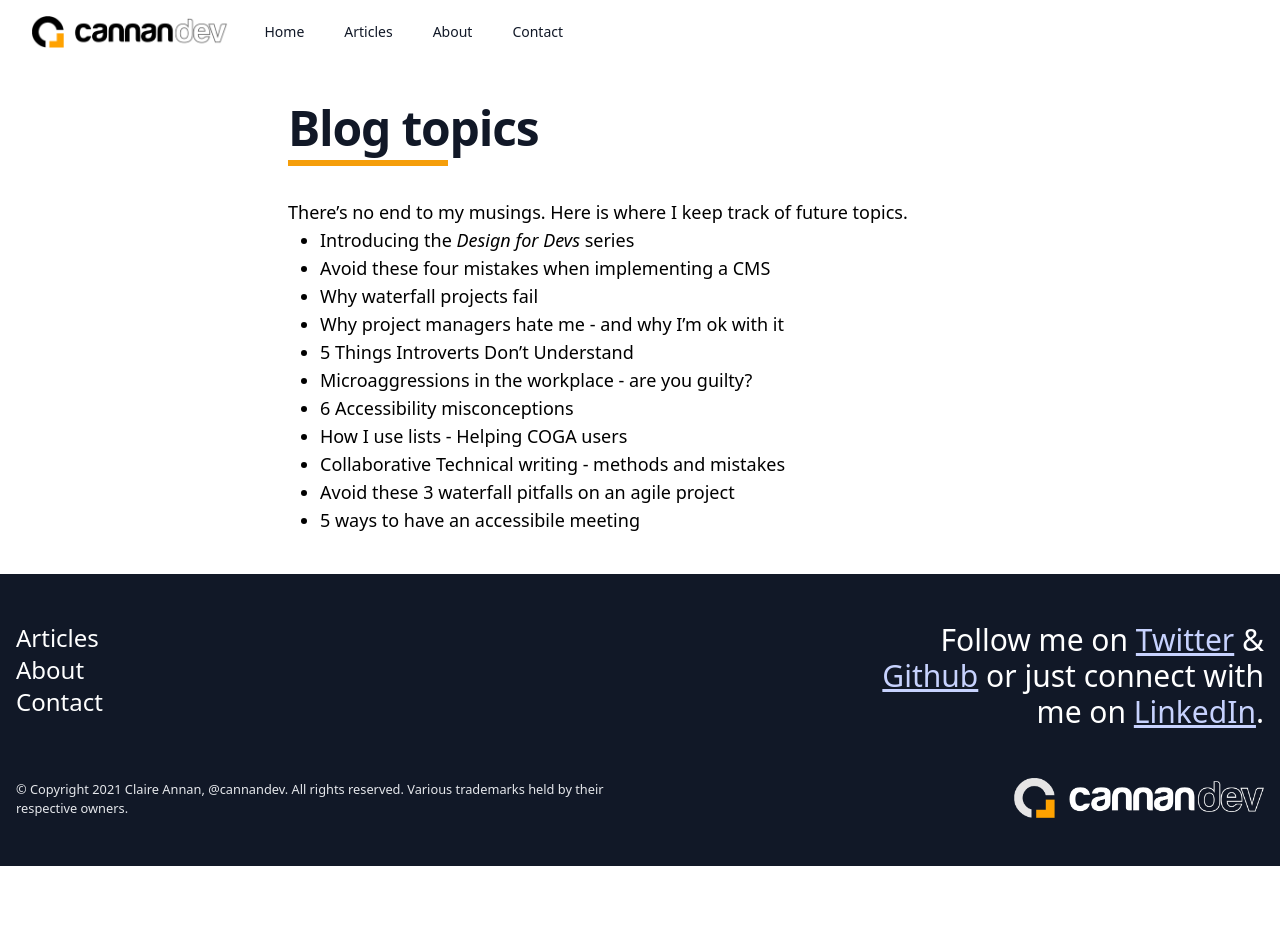
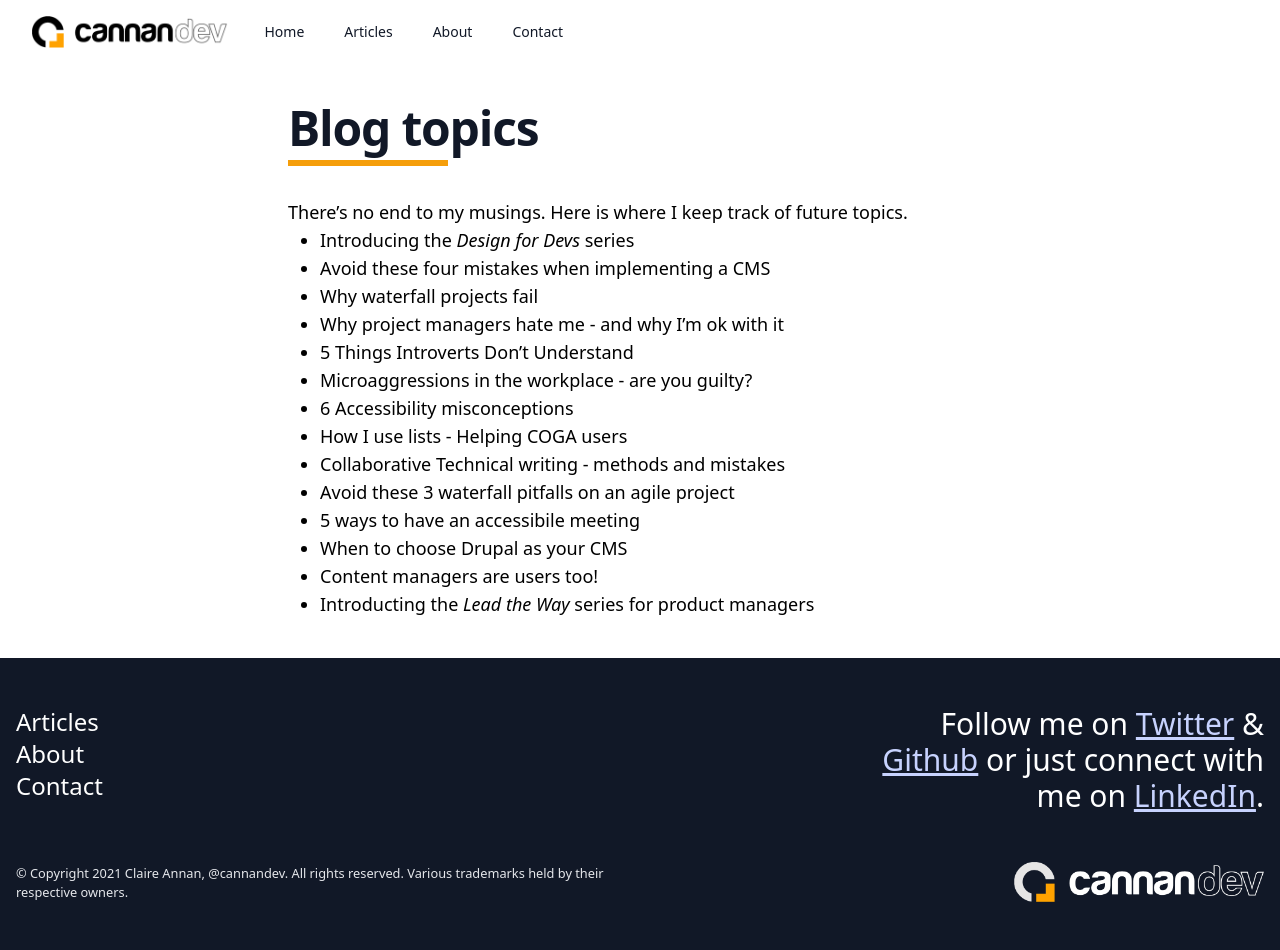
Before and after one commit to cannandev/plain-ole-jekyll-blog, a Jekyll site: the page built from topics.md, in a window 1280 px wide. Built offline with Jekyll 4.4.1, drawn with Linux system fonts in a browser that asks for light colours; before the commit the page ends 900 px from its top, so only the background shows below that.

Commit message:
New topics.

```diff
--- a/topics.md
+++ b/topics.md
@@ -18,3 +18,6 @@ There's no end to my musings. Here is where I keep track of future topics.
 * Collaborative Technical writing - methods and mistakes
 * Avoid these 3 waterfall pitfalls on an agile project
 * 5 ways to have an accessibile meeting
+* When to choose Drupal as your CMS
+* Content managers are users too!
+* Introducting the _Lead the Way_ series for product managers
```
